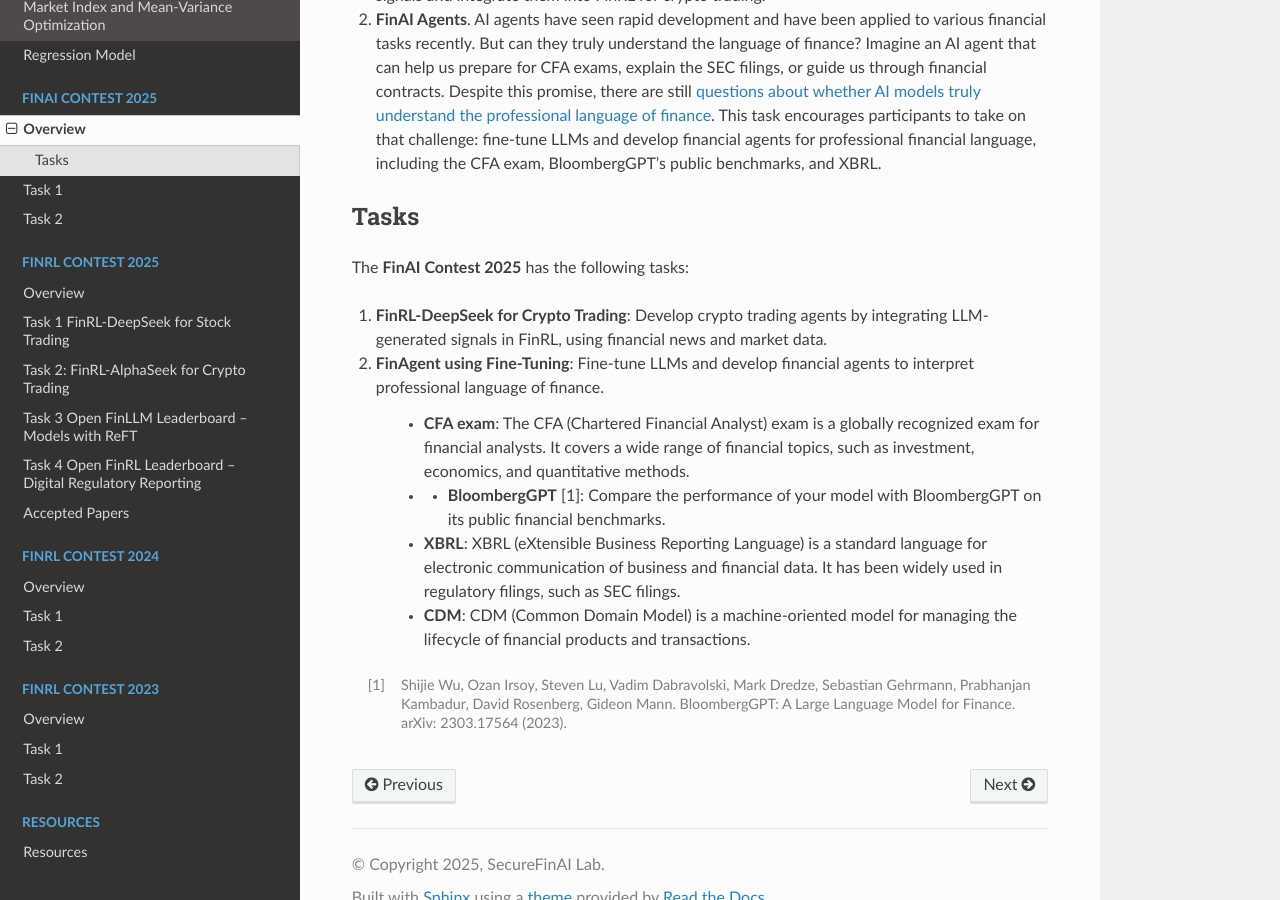
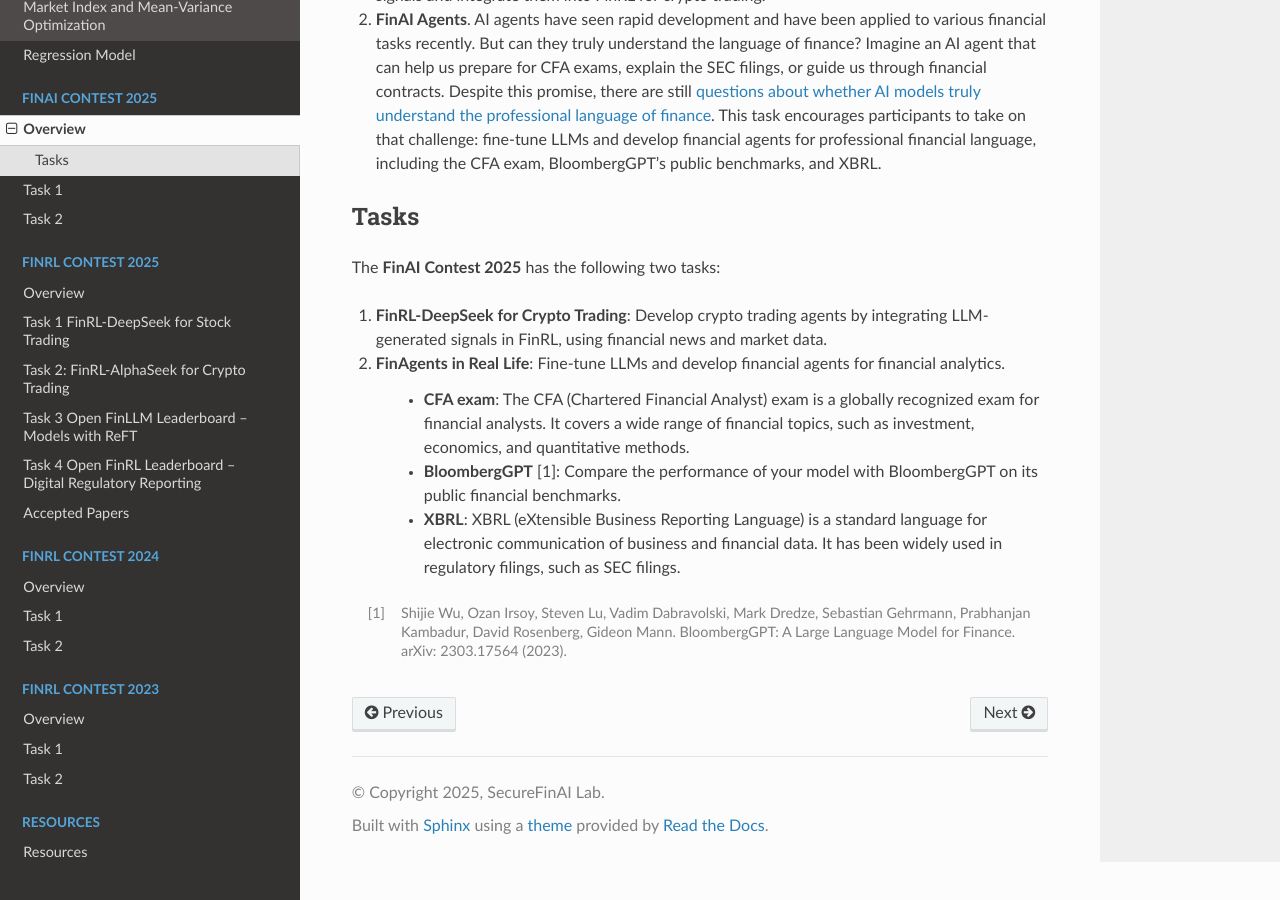
Before and after one commit to Xingyu025/FinAI-Contest, a Sphinx documentation site: the page built from docs/source/finai2025/overview.rst, in a window 1280 px wide and 900 px high, scrolled down 536 px. Built offline with Sphinx 7.4.7 and the Read the Docs theme 3.1.0, drawn with Linux system fonts in a browser that asks for light colours.

Commit message:
Update overview.rst

```diff
--- a/docs/source/finai2025/overview.rst
+++ b/docs/source/finai2025/overview.rst
@@ -14,15 +14,14 @@
 Tasks
 ---------------
 
-The **FinAI Contest 2025** has the following tasks:
+The **FinAI Contest 2025** has the following two tasks:
 
 1. **FinRL-DeepSeek for Crypto Trading**: Develop crypto trading agents by integrating LLM-generated signals in FinRL, using financial news and market data.
 
-2. **FinAgent using Fine-Tuning**: Fine-tune LLMs and develop financial agents to interpret professional language of finance.
+2. **FinAgents in Real Life**: Fine-tune LLMs and develop financial agents for financial analytics.
 
         - **CFA exam**: The CFA (Chartered Financial Analyst) exam is a globally recognized exam for financial analysts. It covers a wide range of financial topics, such as investment, economics, and quantitative methods.
-        - * **BloombergGPT** [1]: Compare the performance of your model with BloombergGPT on its public financial benchmarks.
+        - **BloombergGPT** [1]: Compare the performance of your model with BloombergGPT on its public financial benchmarks.
         - **XBRL**: XBRL (eXtensible Business Reporting Language) is a standard language for electronic communication of business and financial data. It has been widely used in regulatory filings, such as SEC filings.
-        - **CDM**: CDM (Common Domain Model) is a machine-oriented model for managing the lifecycle of financial products and transactions.
 
 .. [1] Shijie Wu, Ozan Irsoy, Steven Lu, Vadim Dabravolski, Mark Dredze, Sebastian Gehrmann, Prabhanjan Kambadur, David Rosenberg, Gideon Mann. BloombergGPT: A Large Language Model for Finance. arXiv: 2303.17564 (2023).
```
